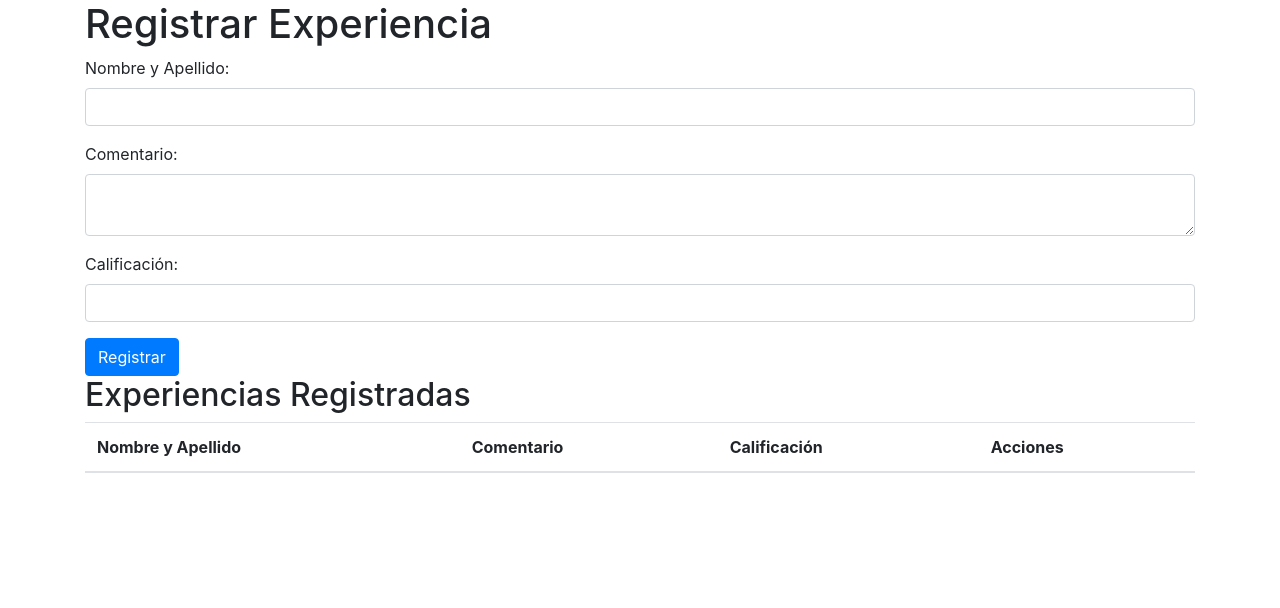
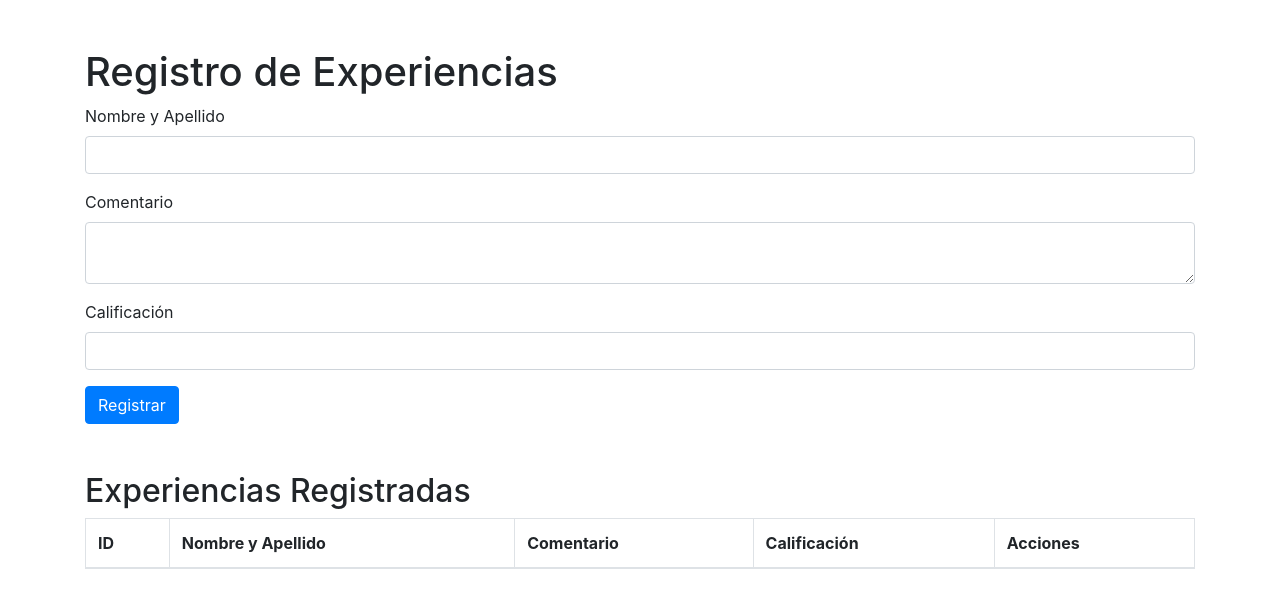
Before and after one commit to Leobar67/Pr-ctica2, a Flask app: page / in a window 1280 px wide. Shown: the top 608 px of the page. Run offline with Flask 3, Linux system fonts and the light colour scheme; data that the repository does not hold is empty; some libraries are stand-ins or nearby versions.

Commit message:
Update experiencias.html

```diff
--- a/templates/experiencias.html
+++ b/templates/experiencias.html
@@ -2,220 +2,107 @@
 <html lang="es">
 <head>
     <meta charset="UTF-8">
+    <meta name="viewport" content="width=device-width, initial-scale=1.0">
     <title>Registro de Experiencias</title>
-    <script src="https://code.jquery.com/jquery-3.6.0.min.js"></script>
-    <script src="https://cdnjs.cloudflare.com/ajax/libs/jquery-validate/1.19.3/jquery.validate.min.js"></script>
     <link rel="stylesheet" href="https://stackpath.bootstrapcdn.com/bootstrap/4.5.2/css/bootstrap.min.css">
+    <script src="https://code.jquery.com/jquery-3.5.1.min.js"></script>
     <script src="https://js.pusher.com/7.0/pusher.min.js"></script>
 </head>
 <body>
-    <div class="container">
-        <h1>Registrar Experiencia</h1>
-        <form id="frmexperiencias">
+    <div class="container mt-5">
+        <h1>Registro de Experiencias</h1>
+        <form id="experienciaForm">
             <div class="form-group">
-                <label for="txtNombreApellido">Nombre y Apellido:</label>
+                <label for="txtNombreApellido">Nombre y Apellido</label>
                 <input type="text" class="form-control" id="txtNombreApellido" name="txtNombreApellido" required>
             </div>
             <div class="form-group">
-                <label for="txtComentario">Comentario:</label>
+                <label for="txtComentario">Comentario</label>
                 <textarea class="form-control" id="txtComentario" name="txtComentario" required></textarea>
             </div>
             <div class="form-group">
-                <label for="txtCalificacion">Calificación:</label>
-                <input type="number" class="form-control" id="txtCalificacion" name="txtCalificacion" required>
+                <label for="txtCalificacion">Calificación</label>
+                <input type="number" class="form-control" id="txtCalificacion" name="txtCalificacion" min="1" max="5" required>
             </div>
             <button type="submit" class="btn btn-primary">Registrar</button>
         </form>
 
-        <h2>Experiencias Registradas</h2>
-        <table class="table table-striped" id="tablaExperiencias">
+        <h2 class="mt-5">Experiencias Registradas</h2>
+        <table class="table table-bordered" id="tablaExperiencias">
             <thead>
                 <tr>
+                    <th>ID</th>
                     <th>Nombre y Apellido</th>
                     <th>Comentario</th>
                     <th>Calificación</th>
                     <th>Acciones</th>
                 </tr>
             </thead>
-            <tbody id="experienciasList">
-                <!-- Aquí se llenará la tabla con JavaScript -->
+            <tbody>
+                <!-- Aquí se llenarán las experiencias -->
             </tbody>
         </table>
     </div>
 
-    <!-- Modal para editar experiencia -->
-    <div class="modal fade" id="editarModal" tabindex="-1" role="dialog" aria-labelledby="editarModalLabel" aria-hidden="true">
-        <div class="modal-dialog" role="document">
-            <div class="modal-content">
-                <div class="modal-header">
-                    <h5 class="modal-title" id="editarModalLabel">Editar Experiencia</h5>
-                    <button type="button" class="close" data-dismiss="modal" aria-label="Close">
-                        <span aria-hidden="true">&times;</span>
-                    </button>
-                </div>
-                <div class="modal-body">
-                    <div class="form-group">
-                        <label for="modalNombreApellido">Nombre y Apellido:</label>
-                        <input type="text" class="form-control" id="modalNombreApellido">
-                    </div>
-                    <div class="form-group">
-                        <label for="modalComentario">Comentario:</label>
-                        <textarea class="form-control" id="modalComentario"></textarea>
-                    </div>
-                    <div class="form-group">
-                        <label for="modalCalificacion">Calificación:</label>
-                        <input type="number" class="form-control" id="modalCalificacion">
-                    </div>
-                </div>
-                <div class="modal-footer">
-                    <button type="button" class="btn btn-secondary" data-dismiss="modal">Cerrar</button>
-                    <button type="button" class="btn btn-primary" onclick="guardarActualizacion()">Guardar cambios</button>
-                </div>
-            </div>
-        </div>
-    </div>
+    <script>
+        $(document).ready(function() {
+            // Cargar experiencias al iniciar la página
+            cargarExperiencias();
 
-    <script>
-        // Pusher para actualizaciones en tiempo real
-        Pusher.logToConsole = true;
-        var pusher = new Pusher("2df86616075904231311", {
-            cluster: "us2" // Asegúrate de que este sea el clúster correcto
-        });
-        var channel = pusher.subscribe('canalRegistrosexperiencias');
-        channel.bind('registroexperiencias', function(data) {
-            cargarExperiencias();  // Recargar experiencias al recibir un evento de Pusher
-            alert(data.message);   // Mostrar el mensaje recibido
+            // Manejar el envío del formulario
+            $('#experienciaForm').on('submit', function(event) {
+                event.preventDefault(); // Evitar que la página se recargue
+                registrarExperiencia();
+            });
+
+            // Configuración de Pusher
+            var pusher = new Pusher('2df86616075904231311', {
+                cluster: 'us2'
+            });
+            var channel = pusher.subscribe('canalRegistrosexperiencias');
+            channel.bind('registroexperiencias', function(data) {
+                // Actualizar la tabla con la nueva experiencia registrada
+                cargarExperiencias();
+            });
         });
 
-        // Validación del formulario
-        $("#frmexperiencias").validate({
-            messages: {
-                txtNombreApellido: {
-                    required: "Ingresa tu Nombre y Apellido",
-                    minlength: "Ingresa al menos 8 letras",
-                    maxlength: "Ingresa menos de 25 letras"
-                },
-                txtComentario: {
-                    required: "Ingresa una reseña positiva",
-                    minlength: "Ingresa más de 6 caracteres",
-                    maxlength: "Ingresa menos de 250 caracteres"
-                },
-                txtCalificacion: {
-                    required: "Ingresa una calificación",
-                    digits: "La calificación es de solo números"
-                }
-            },
-            rules: {
-                txtNombreApellido: {
-                    required: true,
-                    minlength: 8,
-                    maxlength: 25
-                },
-                txtComentario: {
-                    required: true,
-                    minlength: 6,
-                    maxlength: 250
-                },
-                txtCalificacion: {
-                    required: true,
-                    digits: true
-                }
-            },
-            submitHandler: function(form) {
-                // Enviar datos al servidor
-                $.ajax({
-                    url: '/registrar',
-                    method: 'POST',
-                    data: $(form).serialize(),
-                    success: function(response) {
-                        alert(response.message);
-                        cargarExperiencias();  // Actualizar la tabla después de registrar
-                    }
-                });
-            }
-        });
-
-        // Función para cargar experiencias
         function cargarExperiencias() {
             $.get('/buscar', function(data) {
-                $('#experienciasList').empty(); // Limpiar la tabla antes de rellenarla
+                var tabla = $('#tablaExperiencias tbody');
+                tabla.empty(); // Limpiar la tabla antes de agregar datos
                 data.forEach(function(exp) {
-                    $('#experienciasList').append(`
-                        <tr>
-                            <td>${exp[1]}</td>
-                            <td>${exp[2]}</td>
-                            <td>${exp[3]}</td>
-                            <td>
-                                <button class="btn btn-warning" onclick="abrirModalEditar(${exp[0]}, '${exp[1]}', '${exp[2]}', ${exp[3]})">Editar</button>
-                                <button class="btn btn-danger" onclick="confirmarEliminar(${exp[0]})">Eliminar</button>
-                            </td>
-                        </tr>
-                    `);
+                    tabla.append('<tr><td>' + exp.Id_Experiencia + '</td><td>' + exp.Nombre_Apellido + '</td><td>' + exp.Comentario + '</td><td>' + exp.Calificacion + '</td><td><button class="btn btn-danger" onclick="eliminarExperiencia(' + exp.Id_Experiencia + ')">Eliminar</button></td></tr>');
                 });
             });
         }
 
-        // Función para abrir el modal de edición
-        function abrirModalEditar(id, nombreApellido, comentario, calificacion) {
-            $('#modalNombreApellido').val(nombreApellido);
-            $('#modalComentario').val(comentario);
-            $('#modalCalificacion').val(calificacion);
-            $('#editarModal').data('id', id).modal('show'); // Guardar el ID en el modal
-        }
-
-        // Función para confirmar eliminación
-        function confirmarEliminar(id) {
-            if (confirm("¿Estás seguro de que deseas eliminar esta experiencia?")) {
-                eliminarExperiencia(id);
-            }
-        }
-
-        // Función para eliminar
-        function eliminarExperiencia(id) {
-            fetch(`/experiencia/eliminar/${id}`, {
-                method: 'DELETE'
-            })
-            .then(response => response.json())
-            .then(data => {
-                if (data.status === "success") {
-                    alert(data.message);
-                    cargarExperiencias();  // Actualizar la tabla después de eliminar
-                    window.history.pushState({}, '', `?eliminar/${id}`); // Cambiar la URL
+        function registrarExperiencia() {
+            var formData = $('#experienciaForm').serialize();
+            $.post('/registrar', formData, function(response) {
+                if (response.status === 'success') {
+                    $('#experienciaForm')[0].reset(); // Reiniciar el formulario
+                    cargarExperiencias(); // Cargar las experiencias nuevamente
+                } else {
+                    alert(response.message);
                 }
             });
         }
 
-        // Función para guardar actualización
-        function guardarActualizacion() {
-            const id = $('#editarModal').data('id');
-            const nombreApellido = $('#modalNombreApellido').val();
-            const comentario = $('#modalComentario').val();
-            const calificacion = $('#modalCalificacion').val();
-
-            fetch(`/experiencia/actualizar/${id}`, {
-                method: 'PUT',
-                headers: {
-                    'Content-Type': 'application/json'
-                },
-                body: JSON.stringify({ nombre_apellido: nombreApellido, comentario: comentario, calificacion: calificacion })
-            })
-            .then(response => response.json())
-            .then(data => {
-                if (data.status === "success") {
-                    alert(data.message);
-                    cargarExperiencias();  // Actualizar la tabla después de editar
-                    window.history.pushState({}, '', `?editar/${id}`); // Cambiar la URL
-                }
-                $('#editarModal').modal('hide'); // Cerrar el modal
-            });
+        function eliminarExperiencia(id) {
+            if (confirm("¿Estás seguro de que deseas eliminar esta experiencia?")) {
+                $.ajax({
+                    url: '/experiencia/eliminar/' + id,
+                    type: 'DELETE',
+                    success: function(response) {
+                        if (response.status === 'success') {
+                            cargarExperiencias(); // Cargar experiencias después de eliminar
+                        } else {
+                            alert(response.message);
+                        }
+                    }
+                });
+            }
         }
-
-        $(document).ready(function() {
-            cargarExperiencias();  // Cargar experiencias al iniciar
-        });
     </script>
-
-    <!-- Scripts de Bootstrap -->
-    <script src="https://stackpath.bootstrapcdn.com/bootstrap/4.5.2/js/bootstrap.min.js"></script>
 </body>
 </html>
```
